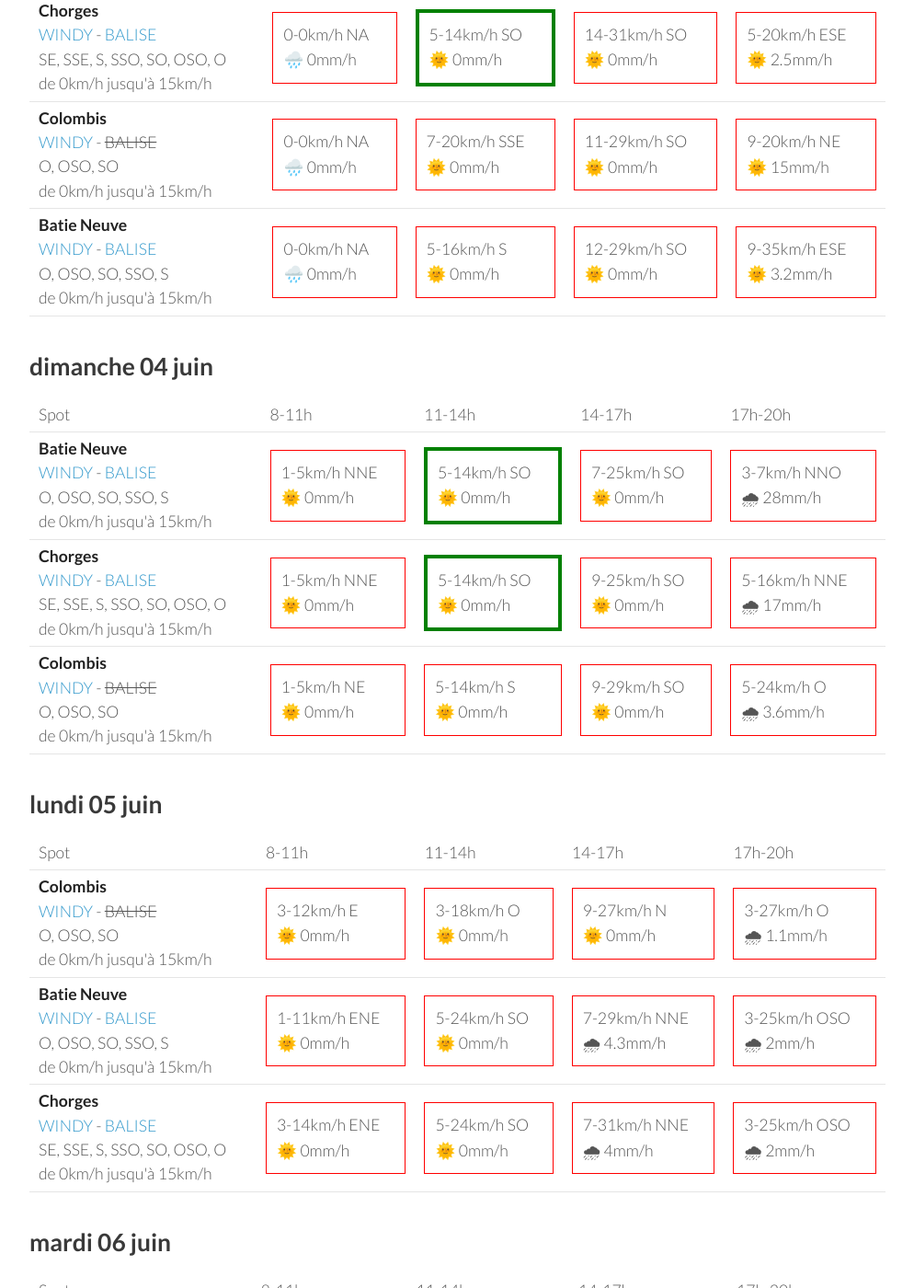
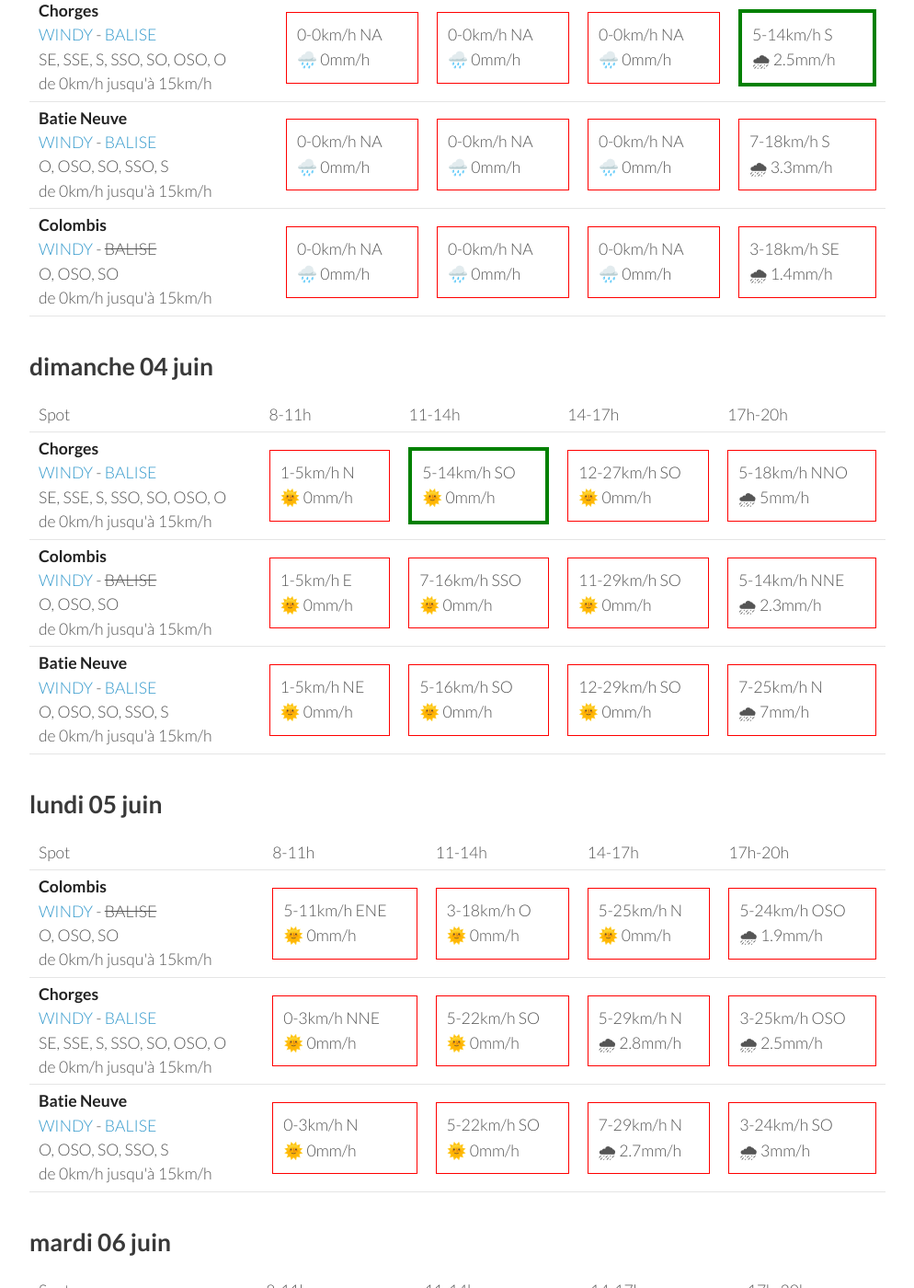
Before and after one commit to parapente-dans-le-nord/parapente-dans-le-nord.github.io, a Jekyll site: the page built from serre_poncon.markdown, in a window 1280 px wide and 1400 px high, scrolled down 373 px. Shown: the whole window at 92% size, without its empty margins (26-1020 px from the left). Built offline with Jekyll 4.4.1, drawn with Linux system fonts in a browser that asks for light colours; some of the changed text lies outside the part shown.

Commit message:
update index.markdown

```diff
--- a/serre_poncon.markdown
+++ b/serre_poncon.markdown
@@ -25,27 +25,27 @@ page mise à jour le samedi 03 juin 17:31
         <td><strong>Chorges</strong><br><a href="https://windy.com/44.578/6.280?44.559,6.262,10">WINDY</a> - <span class=""><a href="https://www.openwindmap.org/PP554">BALISE</a> </span><br> <span class="vent-favorable">SE, SSE, S, SSO, SO, OSO, O</span><br><span class="force-vent">de 0km/h jusqu'à 15km/h</span> </td>
 
             <td><div class="not-flyable"><p>0-0km/h NA</p><p>🌧️ 0mm/h</p></div></td>
-            <td><div class="flyable"><p>5-14km/h SO</p><p>🌞 0mm/h</p></div></td>
-            <td><div class="not-flyable"><p>14-31km/h SO</p><p>🌞 0mm/h</p></div></td>
-            <td><div class="not-flyable"><p>5-20km/h ESE</p><p>🌞 2.5mm/h</p></div></td>
+            <td><div class="not-flyable"><p>0-0km/h NA</p><p>🌧️ 0mm/h</p></div></td>
+            <td><div class="not-flyable"><p>0-0km/h NA</p><p>🌧️ 0mm/h</p></div></td>
+            <td><div class="flyable"><p>5-14km/h S</p><p>🌧 2.5mm/h</p></div></td>
+
+    </tr>
+<tr>
+        <td><strong>Batie Neuve</strong><br><a href="https://windy.com/44.584/6.236?44.559,6.262,10,m:eTtagly">WINDY</a> - <span class=""><a href="https://www.openwindmap.org/PP554">BALISE</a> </span><br> <span class="vent-favorable">O, OSO, SO, SSO, S</span><br><span class="force-vent">de 0km/h jusqu'à 15km/h</span> </td>
+
+            <td><div class="not-flyable"><p>0-0km/h NA</p><p>🌧️ 0mm/h</p></div></td>
+            <td><div class="not-flyable"><p>0-0km/h NA</p><p>🌧️ 0mm/h</p></div></td>
+            <td><div class="not-flyable"><p>0-0km/h NA</p><p>🌧️ 0mm/h</p></div></td>
+            <td><div class="not-flyable"><p>7-18km/h S</p><p>🌧 3.3mm/h</p></div></td>
 
     </tr>
 <tr>
         <td><strong>Colombis</strong><br><a href="https://windy.com/44.494/6.216?44.559,6.262,10">WINDY</a> - <span class="no-balise"> BALISE </span><br> <span class="vent-favorable">O, OSO, SO</span><br><span class="force-vent">de 0km/h jusqu'à 15km/h</span> </td>
 
             <td><div class="not-flyable"><p>0-0km/h NA</p><p>🌧️ 0mm/h</p></div></td>
-            <td><div class="not-flyable"><p>7-20km/h SSE</p><p>🌞 0mm/h</p></div></td>
-            <td><div class="not-flyable"><p>11-29km/h SO</p><p>🌞 0mm/h</p></div></td>
-            <td><div class="not-flyable"><p>9-20km/h NE</p><p>🌞 15mm/h</p></div></td>
-
-    </tr>
-<tr>
-        <td><strong>Batie Neuve</strong><br><a href="https://windy.com/44.584/6.236?44.559,6.262,10,m:eTtagly">WINDY</a> - <span class=""><a href="https://www.openwindmap.org/PP554">BALISE</a> </span><br> <span class="vent-favorable">O, OSO, SO, SSO, S</span><br><span class="force-vent">de 0km/h jusqu'à 15km/h</span> </td>
-
             <td><div class="not-flyable"><p>0-0km/h NA</p><p>🌧️ 0mm/h</p></div></td>
-            <td><div class="not-flyable"><p>5-16km/h S</p><p>🌞 0mm/h</p></div></td>
-            <td><div class="not-flyable"><p>12-29km/h SO</p><p>🌞 0mm/h</p></div></td>
-            <td><div class="not-flyable"><p>9-35km/h ESE</p><p>🌞 3.2mm/h</p></div></td>
+            <td><div class="not-flyable"><p>0-0km/h NA</p><p>🌧️ 0mm/h</p></div></td>
+            <td><div class="not-flyable"><p>3-18km/h SE</p><p>🌧 1.4mm/h</p></div></td>
 
     </tr>
 
@@ -65,32 +65,32 @@ page mise à jour le samedi 03 juin 17:31
       <td>17h-20h</td>
     </tr>
 <tr>
-        <td><strong>Batie Neuve</strong><br><a href="https://windy.com/44.584/6.236?44.559,6.262,10,m:eTtagly">WINDY</a> - <span class=""><a href="https://www.openwindmap.org/PP554">BALISE</a> </span><br> <span class="vent-favorable">O, OSO, SO, SSO, S</span><br><span class="force-vent">de 0km/h jusqu'à 15km/h</span> </td>
-
-            <td><div class="not-flyable"><p>1-5km/h NNE</p><p>🌞 0mm/h</p></div></td>
-            <td><div class="flyable"><p>5-14km/h SO</p><p>🌞 0mm/h</p></div></td>
-            <td><div class="not-flyable"><p>7-25km/h SO</p><p>🌞 0mm/h</p></div></td>
-            <td><div class="not-flyable"><p>3-7km/h NNO</p><p>🌧 28mm/h</p></div></td>
-
-
-    </tr>
-<tr>
         <td><strong>Chorges</strong><br><a href="https://windy.com/44.578/6.280?44.559,6.262,10">WINDY</a> - <span class=""><a href="https://www.openwindmap.org/PP554">BALISE</a> </span><br> <span class="vent-favorable">SE, SSE, S, SSO, SO, OSO, O</span><br><span class="force-vent">de 0km/h jusqu'à 15km/h</span> </td>
 
-            <td><div class="not-flyable"><p>1-5km/h NNE</p><p>🌞 0mm/h</p></div></td>
+            <td><div class="not-flyable"><p>1-5km/h N</p><p>🌞 0mm/h</p></div></td>
             <td><div class="flyable"><p>5-14km/h SO</p><p>🌞 0mm/h</p></div></td>
-            <td><div class="not-flyable"><p>9-25km/h SO</p><p>🌞 0mm/h</p></div></td>
-            <td><div class="not-flyable"><p>5-16km/h NNE</p><p>🌧 17mm/h</p></div></td>
+            <td><div class="not-flyable"><p>12-27km/h SO</p><p>🌞 0mm/h</p></div></td>
+            <td><div class="not-flyable"><p>5-18km/h NNO</p><p>🌧 5mm/h</p></div></td>
 
 
     </tr>
 <tr>
         <td><strong>Colombis</strong><br><a href="https://windy.com/44.494/6.216?44.559,6.262,10">WINDY</a> - <span class="no-balise"> BALISE </span><br> <span class="vent-favorable">O, OSO, SO</span><br><span class="force-vent">de 0km/h jusqu'à 15km/h</span> </td>
 
+            <td><div class="not-flyable"><p>1-5km/h E</p><p>🌞 0mm/h</p></div></td>
+            <td><div class="not-flyable"><p>7-16km/h SSO</p><p>🌞 0mm/h</p></div></td>
+            <td><div class="not-flyable"><p>11-29km/h SO</p><p>🌞 0mm/h</p></div></td>
+            <td><div class="not-flyable"><p>5-14km/h NNE</p><p>🌧 2.3mm/h</p></div></td>
+
+
+    </tr>
+<tr>
+        <td><strong>Batie Neuve</strong><br><a href="https://windy.com/44.584/6.236?44.559,6.262,10,m:eTtagly">WINDY</a> - <span class=""><a href="https://www.openwindmap.org/PP554">BALISE</a> </span><br> <span class="vent-favorable">O, OSO, SO, SSO, S</span><br><span class="force-vent">de 0km/h jusqu'à 15km/h</span> </td>
+
             <td><div class="not-flyable"><p>1-5km/h NE</p><p>🌞 0mm/h</p></div></td>
-            <td><div class="not-flyable"><p>5-14km/h S</p><p>🌞 0mm/h</p></div></td>
-            <td><div class="not-flyable"><p>9-29km/h SO</p><p>🌞 0mm/h</p></div></td>
-            <td><div class="not-flyable"><p>5-24km/h O</p><p>🌧 3.6mm/h</p></div></td>
+            <td><div class="not-flyable"><p>5-16km/h SO</p><p>🌞 0mm/h</p></div></td>
+            <td><div class="not-flyable"><p>12-29km/h SO</p><p>🌞 0mm/h</p></div></td>
+            <td><div class="not-flyable"><p>7-25km/h N</p><p>🌧 7mm/h</p></div></td>
 
 
     </tr>
@@ -113,30 +113,30 @@ page mise à jour le samedi 03 juin 17:31
 <tr>
         <td><strong>Colombis</strong><br><a href="https://windy.com/44.494/6.216?44.559,6.262,10">WINDY</a> - <span class="no-balise"> BALISE </span><br> <span class="vent-favorable">O, OSO, SO</span><br><span class="force-vent">de 0km/h jusqu'à 15km/h</span> </td>
 
-            <td><div class="not-flyable"><p>3-12km/h E</p><p>🌞 0mm/h</p></div></td>
+            <td><div class="not-flyable"><p>5-11km/h ENE</p><p>🌞 0mm/h</p></div></td>
             <td><div class="not-flyable"><p>3-18km/h O</p><p>🌞 0mm/h</p></div></td>
-            <td><div class="not-flyable"><p>9-27km/h N</p><p>🌞 0mm/h</p></div></td>
-            <td><div class="not-flyable"><p>3-27km/h O</p><p>🌧 1.1mm/h</p></div></td>
+            <td><div class="not-flyable"><p>5-25km/h N</p><p>🌞 0mm/h</p></div></td>
+            <td><div class="not-flyable"><p>5-24km/h OSO</p><p>🌧 1.9mm/h</p></div></td>
+
+
+    </tr>
+<tr>
+        <td><strong>Chorges</strong><br><a href="https://windy.com/44.578/6.280?44.559,6.262,10">WINDY</a> - <span class=""><a href="https://www.openwindmap.org/PP554">BALISE</a> </span><br> <span class="vent-favorable">SE, SSE, S, SSO, SO, OSO, O</span><br><span class="force-vent">de 0km/h jusqu'à 15km/h</span> </td>
+
+            <td><div class="not-flyable"><p>0-3km/h NNE</p><p>🌞 0mm/h</p></div></td>
+            <td><div class="not-flyable"><p>5-22km/h SO</p><p>🌞 0mm/h</p></div></td>
+            <td><div class="not-flyable"><p>5-29km/h N</p><p>🌧 2.8mm/h</p></div></td>
+            <td><div class="not-flyable"><p>3-25km/h OSO</p><p>🌧 2.5mm/h</p></div></td>
 
 
     </tr>
 <tr>
         <td><strong>Batie Neuve</strong><br><a href="https://windy.com/44.584/6.236?44.559,6.262,10,m:eTtagly">WINDY</a> - <span class=""><a href="https://www.openwindmap.org/PP554">BALISE</a> </span><br> <span class="vent-favorable">O, OSO, SO, SSO, S</span><br><span class="force-vent">de 0km/h jusqu'à 15km/h</span> </td>
 
-            <td><div class="not-flyable"><p>1-11km/h ENE</p><p>🌞 0mm/h</p></div></td>
-            <td><div class="not-flyable"><p>5-24km/h SO</p><p>🌞 0mm/h</p></div></td>
-            <td><div class="not-flyable"><p>7-29km/h NNE</p><p>🌧 4.3mm/h</p></div></td>
-            <td><div class="not-flyable"><p>3-25km/h OSO</p><p>🌧 2mm/h</p></div></td>
-
-
-    </tr>
-<tr>
-        <td><strong>Chorges</strong><br><a href="https://windy.com/44.578/6.280?44.559,6.262,10">WINDY</a> - <span class=""><a href="https://www.openwindmap.org/PP554">BALISE</a> </span><br> <span class="vent-favorable">SE, SSE, S, SSO, SO, OSO, O</span><br><span class="force-vent">de 0km/h jusqu'à 15km/h</span> </td>
-
-            <td><div class="not-flyable"><p>3-14km/h ENE</p><p>🌞 0mm/h</p></div></td>
-            <td><div class="not-flyable"><p>5-24km/h SO</p><p>🌞 0mm/h</p></div></td>
-            <td><div class="not-flyable"><p>7-31km/h NNE</p><p>🌧 4mm/h</p></div></td>
-            <td><div class="not-flyable"><p>3-25km/h OSO</p><p>🌧 2mm/h</p></div></td>
+            <td><div class="not-flyable"><p>0-3km/h N</p><p>🌞 0mm/h</p></div></td>
+            <td><div class="not-flyable"><p>5-22km/h SO</p><p>🌞 0mm/h</p></div></td>
+            <td><div class="not-flyable"><p>7-29km/h N</p><p>🌧 2.7mm/h</p></div></td>
+            <td><div class="not-flyable"><p>3-24km/h SO</p><p>🌧 3mm/h</p></div></td>
 
 
     </tr>
@@ -160,9 +160,9 @@ page mise à jour le samedi 03 juin 17:31
         <td><strong>Colombis</strong><br><a href="https://windy.com/44.494/6.216?44.559,6.262,10">WINDY</a> - <span class="no-balise"> BALISE </span><br> <span class="vent-favorable">O, OSO, SO</span><br><span class="force-vent">de 0km/h jusqu'à 15km/h</span> </td>
 
             <td><div class="not-flyable"><p>3-16km/h E</p><p>🌞 0mm/h</p></div></td>
-            <td><div class="not-flyable"><p>3-16km/h ONO</p><p>🌞 0mm/h</p></div></td>
-            <td><div class="not-flyable"><p>5-22km/h OSO</p><p>🌧 0.2mm/h</p></div></td>
-            <td><div class="not-flyable"><p>5-24km/h SO</p><p>🌧 0.4mm/h</p></div></td>
+            <td><div class="not-flyable"><p>1-16km/h ONO</p><p>🌞 0mm/h</p></div></td>
+            <td><div class="not-flyable"><p>5-22km/h SO</p><p>🌞 0mm/h</p></div></td>
+            <td><div class="not-flyable"><p>7-24km/h SO</p><p>🌧 0.5mm/h</p></div></td>
 
 
     </tr>
@@ -171,18 +171,18 @@ page mise à jour le samedi 03 juin 17:31
 
             <td><div class="not-flyable"><p>1-12km/h ENE</p><p>🌞 0mm/h</p></div></td>
             <td><div class="not-flyable"><p>3-20km/h SO</p><p>🌞 0mm/h</p></div></td>
-            <td><div class="not-flyable"><p>7-29km/h SSO</p><p>🌧 0.3mm/h</p></div></td>
-            <td><div class="not-flyable"><p>5-29km/h SO</p><p>🌧 0.2mm/h</p></div></td>
+            <td><div class="not-flyable"><p>7-29km/h SSO</p><p>🌞 0mm/h</p></div></td>
+            <td><div class="not-flyable"><p>7-31km/h SO</p><p>🌧 0.3mm/h</p></div></td>
 
 
     </tr>
 <tr>
         <td><strong>Chorges</strong><br><a href="https://windy.com/44.578/6.280?44.559,6.262,10">WINDY</a> - <span class=""><a href="https://www.openwindmap.org/PP554">BALISE</a> </span><br> <span class="vent-favorable">SE, SSE, S, SSO, SO, OSO, O</span><br><span class="force-vent">de 0km/h jusqu'à 15km/h</span> </td>
 
-            <td><div class="not-flyable"><p>3-14km/h E</p><p>🌞 0mm/h</p></div></td>
+            <td><div class="not-flyable"><p>3-14km/h ENE</p><p>🌞 0mm/h</p></div></td>
             <td><div class="not-flyable"><p>3-20km/h SO</p><p>🌞 0mm/h</p></div></td>
-            <td><div class="not-flyable"><p>7-29km/h SO</p><p>🌧 0.4mm/h</p></div></td>
-            <td><div class="not-flyable"><p>5-31km/h OSO</p><p>🌧 0.3mm/h</p></div></td>
+            <td><div class="not-flyable"><p>7-31km/h SO</p><p>🌧 0.2mm/h</p></div></td>
+            <td><div class="not-flyable"><p>7-33km/h SO</p><p>🌧 0.3mm/h</p></div></td>
 
 
     </tr>
@@ -205,30 +205,30 @@ page mise à jour le samedi 03 juin 17:31
 <tr>
         <td><strong>Colombis</strong><br><a href="https://windy.com/44.494/6.216?44.559,6.262,10">WINDY</a> - <span class="no-balise"> BALISE </span><br> <span class="vent-favorable">O, OSO, SO</span><br><span class="force-vent">de 0km/h jusqu'à 15km/h</span> </td>
 
-            <td><div class="not-flyable"><p>1-11km/h E</p><p>🌞 0mm/h</p></div></td>
-            <td><div class="not-flyable"><p>3-18km/h ONO</p><p>🌞 0mm/h</p></div></td>
-            <td><div class="not-flyable"><p>7-27km/h OSO</p><p>🌞 0mm/h</p></div></td>
-            <td><div class="not-flyable"><p>5-29km/h NNE</p><p>🌧 2.1mm/h</p></div></td>
+            <td><div class="not-flyable"><p>3-14km/h E</p><p>🌞 0mm/h</p></div></td>
+            <td><div class="not-flyable"><p>3-18km/h O</p><p>🌞 0mm/h</p></div></td>
+            <td><div class="not-flyable"><p>5-24km/h OSO</p><p>🌧 0.4mm/h</p></div></td>
+            <td><div class="not-flyable"><p>3-29km/h SSO</p><p>🌧 1.1mm/h</p></div></td>
 
 
     </tr>
 <tr>
         <td><strong>Batie Neuve</strong><br><a href="https://windy.com/44.584/6.236?44.559,6.262,10,m:eTtagly">WINDY</a> - <span class=""><a href="https://www.openwindmap.org/PP554">BALISE</a> </span><br> <span class="vent-favorable">O, OSO, SO, SSO, S</span><br><span class="force-vent">de 0km/h jusqu'à 15km/h</span> </td>
 
-            <td><div class="not-flyable"><p>1-11km/h NE</p><p>🌞 0mm/h</p></div></td>
-            <td><div class="not-flyable"><p>3-20km/h SO</p><p>🌞 0mm/h</p></div></td>
-            <td><div class="not-flyable"><p>9-35km/h SO</p><p>🌞 0mm/h</p></div></td>
-            <td><div class="not-flyable"><p>3-37km/h E</p><p>🌧 3.3mm/h</p></div></td>
+            <td><div class="not-flyable"><p>3-12km/h NE</p><p>🌞 0mm/h</p></div></td>
+            <td><div class="not-flyable"><p>3-22km/h SO</p><p>🌞 0mm/h</p></div></td>
+            <td><div class="not-flyable"><p>7-27km/h SO</p><p>🌧 0.3mm/h</p></div></td>
+            <td><div class="not-flyable"><p>5-31km/h SSO</p><p>🌧 2mm/h</p></div></td>
 
 
     </tr>
 <tr>
         <td><strong>Chorges</strong><br><a href="https://windy.com/44.578/6.280?44.559,6.262,10">WINDY</a> - <span class=""><a href="https://www.openwindmap.org/PP554">BALISE</a> </span><br> <span class="vent-favorable">SE, SSE, S, SSO, SO, OSO, O</span><br><span class="force-vent">de 0km/h jusqu'à 15km/h</span> </td>
 
-            <td><div class="not-flyable"><p>1-12km/h ENE</p><p>🌞 0mm/h</p></div></td>
+            <td><div class="not-flyable"><p>3-14km/h ENE</p><p>🌞 0mm/h</p></div></td>
             <td><div class="not-flyable"><p>5-22km/h SO</p><p>🌞 0mm/h</p></div></td>
-            <td><div class="not-flyable"><p>11-37km/h SO</p><p>🌞 0mm/h</p></div></td>
-            <td><div class="not-flyable"><p>3-38km/h NE</p><p>🌧 2.9mm/h</p></div></td>
+            <td><div class="not-flyable"><p>7-29km/h SO</p><p>🌧 0.4mm/h</p></div></td>
+            <td><div class="not-flyable"><p>5-33km/h SSO</p><p>🌧 2.5mm/h</p></div></td>
 
 
     </tr>
@@ -251,30 +251,30 @@ page mise à jour le samedi 03 juin 17:31
 <tr>
         <td><strong>Colombis</strong><br><a href="https://windy.com/44.494/6.216?44.559,6.262,10">WINDY</a> - <span class="no-balise"> BALISE </span><br> <span class="vent-favorable">O, OSO, SO</span><br><span class="force-vent">de 0km/h jusqu'à 15km/h</span> </td>
 
-            <td><div class="not-flyable"><p>3-14km/h E</p><p>🌞 0mm/h</p></div></td>
-            <td><div class="not-flyable"><p>3-14km/h ONO</p><p>🌞 0mm/h</p></div></td>
-            <td><div class="not-flyable"><p>7-24km/h OSO</p><p>🌞 0mm/h</p></div></td>
-            <td><div class="not-flyable"><p>9-27km/h OSO</p><p>🌞 0mm/h</p></div></td>
+            <td><div class="not-flyable"><p>3-12km/h ENE</p><p>🌞 0mm/h</p></div></td>
+            <td><div class="not-flyable"><p>3-16km/h OSO</p><p>🌞 0mm/h</p></div></td>
+            <td><div class="not-flyable"><p>7-24km/h OSO</p><p>🌧 0.3mm/h</p></div></td>
+            <td><div class="not-flyable"><p>5-25km/h OSO</p><p>🌞 0mm/h</p></div></td>
+
+
+    </tr>
+<tr>
+        <td><strong>Chorges</strong><br><a href="https://windy.com/44.578/6.280?44.559,6.262,10">WINDY</a> - <span class=""><a href="https://www.openwindmap.org/PP554">BALISE</a> </span><br> <span class="vent-favorable">SE, SSE, S, SSO, SO, OSO, O</span><br><span class="force-vent">de 0km/h jusqu'à 15km/h</span> </td>
+
+            <td><div class="not-flyable"><p>3-14km/h NE</p><p>🌞 0mm/h</p></div></td>
+            <td><div class="not-flyable"><p>5-22km/h SO</p><p>🌞 0mm/h</p></div></td>
+            <td><div class="not-flyable"><p>7-27km/h SO</p><p>🌞 0mm/h</p></div></td>
+            <td><div class="not-flyable"><p>5-33km/h SO</p><p>🌧 0.2mm/h</p></div></td>
 
 
     </tr>
 <tr>
         <td><strong>Batie Neuve</strong><br><a href="https://windy.com/44.584/6.236?44.559,6.262,10,m:eTtagly">WINDY</a> - <span class=""><a href="https://www.openwindmap.org/PP554">BALISE</a> </span><br> <span class="vent-favorable">O, OSO, SO, SSO, S</span><br><span class="force-vent">de 0km/h jusqu'à 15km/h</span> </td>
 
-            <td><div class="not-flyable"><p>3-12km/h ENE</p><p>🌞 0mm/h</p></div></td>
-            <td><div class="not-flyable"><p>3-20km/h SSO</p><p>🌞 0mm/h</p></div></td>
-            <td><div class="not-flyable"><p>7-29km/h SO</p><p>🌞 0mm/h</p></div></td>
-            <td><div class="not-flyable"><p>11-37km/h SO</p><p>🌞 0mm/h</p></div></td>
-
-
-    </tr>
-<tr>
-        <td><strong>Chorges</strong><br><a href="https://windy.com/44.578/6.280?44.559,6.262,10">WINDY</a> - <span class=""><a href="https://www.openwindmap.org/PP554">BALISE</a> </span><br> <span class="vent-favorable">SE, SSE, S, SSO, SO, OSO, O</span><br><span class="force-vent">de 0km/h jusqu'à 15km/h</span> </td>
-
-            <td><div class="not-flyable"><p>3-14km/h ENE</p><p>🌞 0mm/h</p></div></td>
-            <td><div class="not-flyable"><p>3-20km/h SSO</p><p>🌞 0mm/h</p></div></td>
-            <td><div class="not-flyable"><p>7-31km/h SO</p><p>🌞 0mm/h</p></div></td>
-            <td><div class="not-flyable"><p>9-37km/h SO</p><p>🌞 0mm/h</p></div></td>
+            <td><div class="not-flyable"><p>3-12km/h NE</p><p>🌞 0mm/h</p></div></td>
+            <td><div class="not-flyable"><p>5-22km/h SSO</p><p>🌞 0mm/h</p></div></td>
+            <td><div class="not-flyable"><p>7-27km/h SO</p><p>🌧 0.2mm/h</p></div></td>
+            <td><div class="not-flyable"><p>5-31km/h SO</p><p>🌧 0.2mm/h</p></div></td>
 
 
     </tr>
```
Also changed, not shown: other parts of serre_poncon.markdown (+1 -1 lines).
